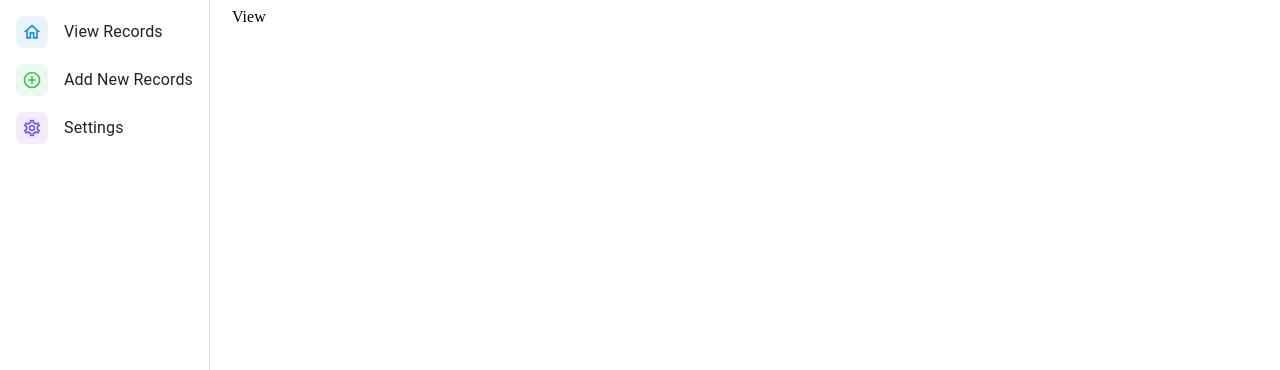
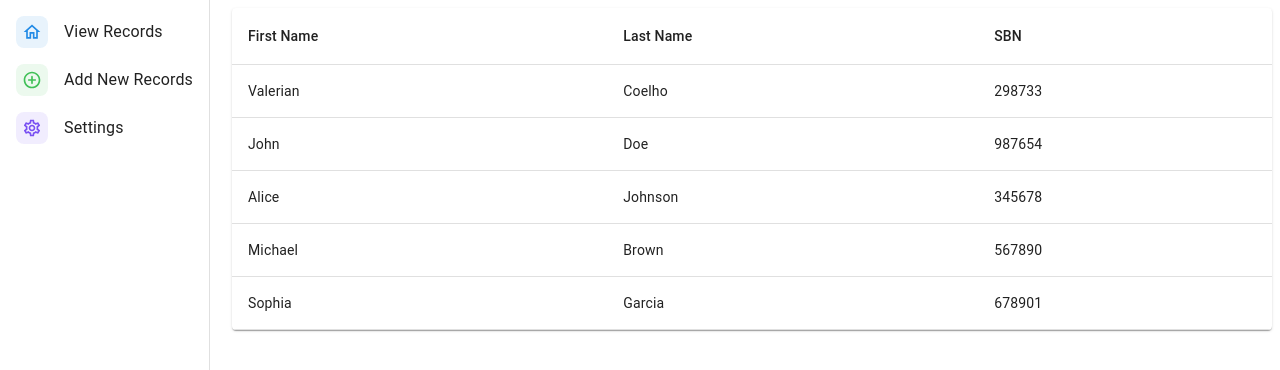
Before and after one commit to ValerianCoelho/Clergy-Catalog, a React (Vite) app: page / in a window 1280 px wide. Shown: the top 370 px of the page. Built offline with nearby package versions, Linux system fonts and the light colour scheme.

Commit message:
Table Component Created

```diff
--- a/src/pages/View/View.jsx
+++ b/src/pages/View/View.jsx
@@ -1,9 +1,35 @@
-function View() {
+import * as React from 'react';
+import Table from '@mui/material/Table';
+import TableBody from '@mui/material/TableBody';
+import TableCell from '@mui/material/TableCell';
+import TableContainer from '@mui/material/TableContainer';
+import TableHead from '@mui/material/TableHead';
+import TableRow from '@mui/material/TableRow';
+import Paper from '@mui/material/Paper';
+
+import { details } from './constants'
+
+export default function View() {
   return (
-    <>
-      View
-    </>
-  )
+    <TableContainer component={Paper}>
+      <Table>
+        <TableHead>
+          <TableRow>
+            <TableCell>First Name</TableCell>
+            <TableCell>Last Name</TableCell>
+            <TableCell>SBN</TableCell>
+          </TableRow>
+        </TableHead>
+        <TableBody>
+          {details.map((person, index) => (
+            <TableRow key={index}>
+              <TableCell>{person.fname}</TableCell>
+              <TableCell>{person.lname}</TableCell>
+              <TableCell>{person.sbn}</TableCell>
+            </TableRow>
+          ))}
+        </TableBody>
+      </Table>
+    </TableContainer>
+  );
 }
-
-export default View;
--- /dev/null
+++ b/src/pages/View/constants.js
@@ -0,0 +1,105 @@
+export const details = [
+    {
+        fname: 'Valerian',
+        lname: 'Coelho',
+        address: 'Sunset Boulevard',
+        beneficiary: 'Fr. Peter',
+        email: 'valerian27012004@gmail.com',
+        pan: '279398',
+        contact: '9609838032',
+        sbn: '298733',
+        donations: [
+            {
+                date: '08-15-2022',
+                amount: '230000',
+                paymentMode: 'Cheque',
+                receiptNo: '92389',
+                purpose: 'Prayers'
+            },
+            {
+                date: '12-01-2023',
+                amount: '230000',
+                paymentMode: 'Cheque',
+                receiptNo: '98732',
+                purpose: 'Thanksgiving'
+            }
+        ]
+    },
+    {
+        fname: 'John',
+        lname: 'Doe',
+        address: '123 Main Street',
+        beneficiary: 'Mrs. Smith',
+        email: 'john.doe@example.com',
+        pan: '456789',
+        contact: '1234567890',
+        sbn: '987654',
+        donations: [
+            {
+                date: '05-20-2022',
+                amount: '50000',
+                paymentMode: 'Online Transfer',
+                receiptNo: '56789',
+                purpose: 'Education'
+            }
+        ]
+    },
+    {
+        fname: 'Alice',
+        lname: 'Johnson',
+        address: '456 Oak Avenue',
+        beneficiary: 'Mr. Anderson',
+        email: 'alice.johnson@example.com',
+        pan: '789012',
+        contact: '9876543210',
+        sbn: '345678',
+        donations: [
+            {
+                date: '11-10-2022',
+                amount: '75000',
+                paymentMode: 'Credit Card',
+                receiptNo: '34567',
+                purpose: 'Medical Assistance'
+            }
+        ]
+    },
+    {
+        fname: 'Michael',
+        lname: 'Brown',
+        address: '789 Pine Street',
+        beneficiary: 'Dr. Miller',
+        email: 'michael.brown@example.com',
+        pan: '123456',
+        contact: '8765432109',
+        sbn: '567890',
+        donations: [
+            {
+                date: '02-28-2023',
+                amount: '100000',
+                paymentMode: 'Cash',
+                receiptNo: '98765',
+                purpose: 'Community Development'
+            }
+        ]
+    },
+    {
+        fname: 'Sophia',
+        lname: 'Garcia',
+        address: '101 Cedar Lane',
+        beneficiary: 'Sister Mary',
+        email: 'sophia.garcia@example.com',
+        pan: '234567',
+        contact: '7654321098',
+        sbn: '678901',
+        donations: [
+            {
+                date: '07-15-2023',
+                amount: '45000',
+                paymentMode: 'Bank Transfer',
+                receiptNo: '87654',
+                purpose: 'Orphanage Support'
+            }
+        ]
+    }
+    // Add more entries as needed...
+];
```
